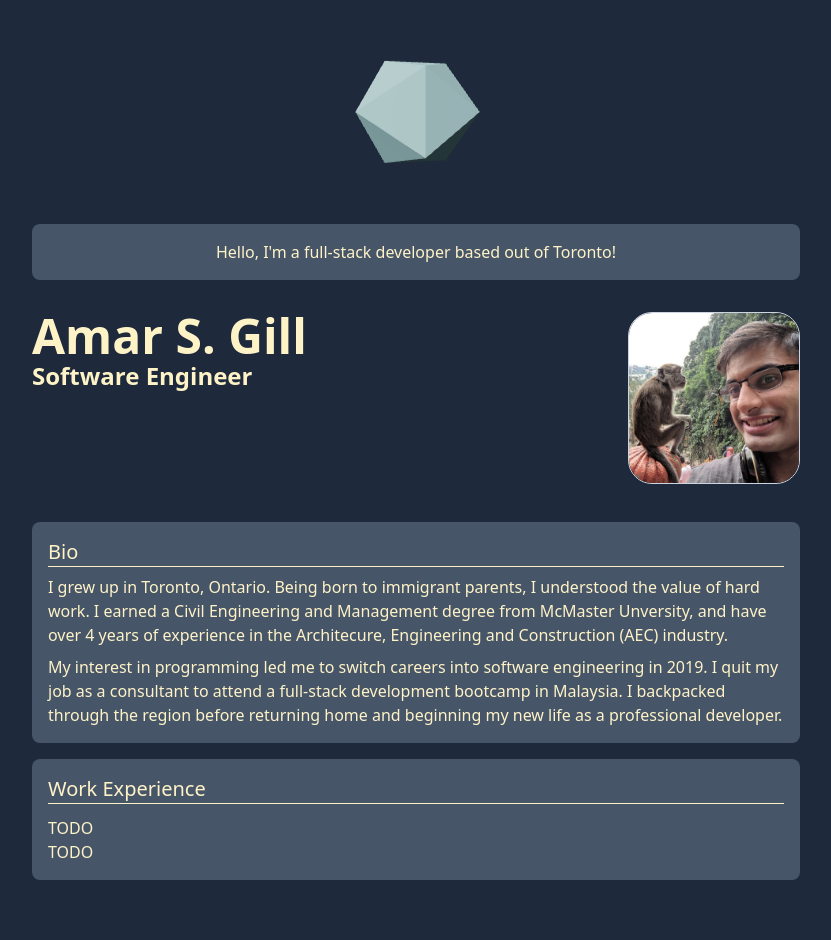
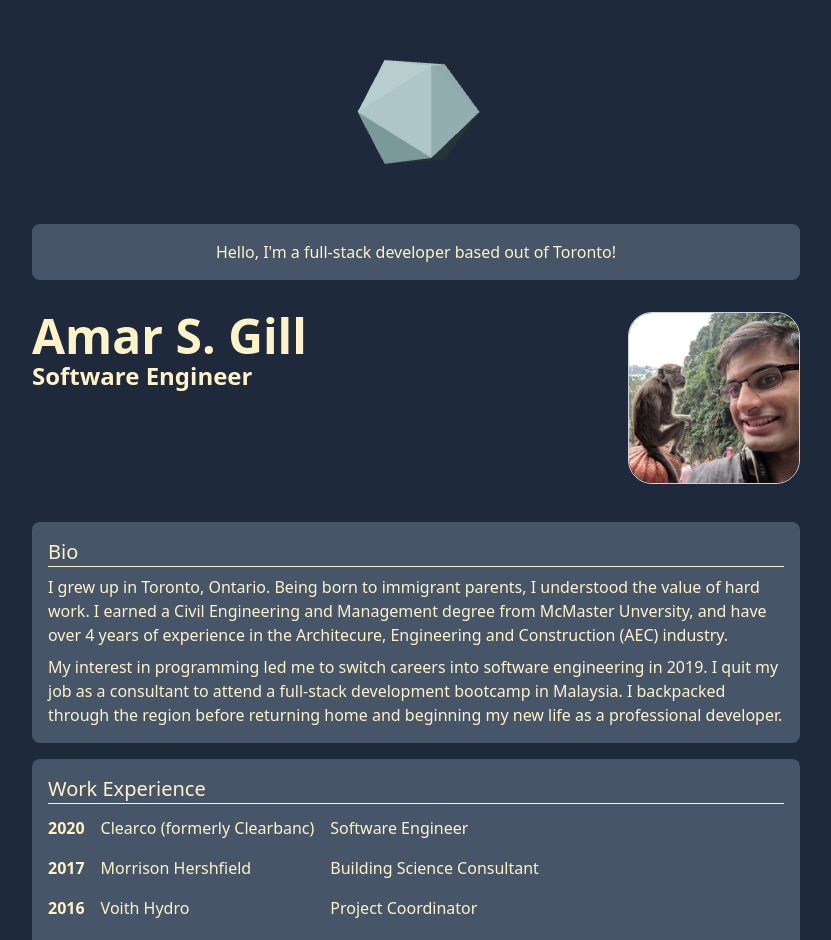
Before and after one commit to Amar-Gill/amar-gill, a Next.js app: page / in a window 1280 px wide. Shown: the top 940 px of the page, without its empty margins (224-1055 px from the left). Before the commit the page ends 880 px from the top, so only its background shows below. Built offline with nearby package versions, Linux system fonts and the light colour scheme.

Commit message:
added work experience section

```diff
--- a/pages/index.tsx
+++ b/pages/index.tsx
@@ -28,8 +28,20 @@ export default function Home() {
           <h1 className='border-amber-100 mb-3 text-xl border-b border-solid'>
             Work Experience
           </h1>
-          <p>TODO</p>
-          <p>TODO</p>
+          <div className='grid-cols-fit-3 grid content-start gap-4'>
+            <div className='font-black'>2020</div>
+            <div>Clearco (formerly Clearbanc)</div>
+            <div>Software Engineer</div>
+            <div className='font-black'>2017</div>
+            <div>Morrison Hershfield</div>
+            <div>Building Science Consultant</div>
+            <div className='font-black'>2016</div>
+            <div>Voith Hydro</div>
+            <div>Project Coordinator</div>
+            <div className='font-black'>2014</div>
+            <div>Ontario Power Generation</div>
+            <div>Nuclear Engineering Intern</div>
+          </div>
         </div>
       </div>
     </>
--- a/tailwind.config.js
+++ b/tailwind.config.js
@@ -1,10 +1,14 @@
 module.exports = {
   content: [
-	"./pages/**/*.{js,ts,jsx,tsx}",
-  "./components/**/*.{js,ts,jsx,tsx}",
+    './pages/**/*.{js,ts,jsx,tsx}',
+    './components/**/*.{js,ts,jsx,tsx}',
   ],
   theme: {
-    extend: {},
+    extend: {
+      gridTemplateColumns: {
+        'fit-3': 'repeat(3, minmax(0, max-content))',
+      },
+    },
   },
   plugins: [],
-}
+};
```
